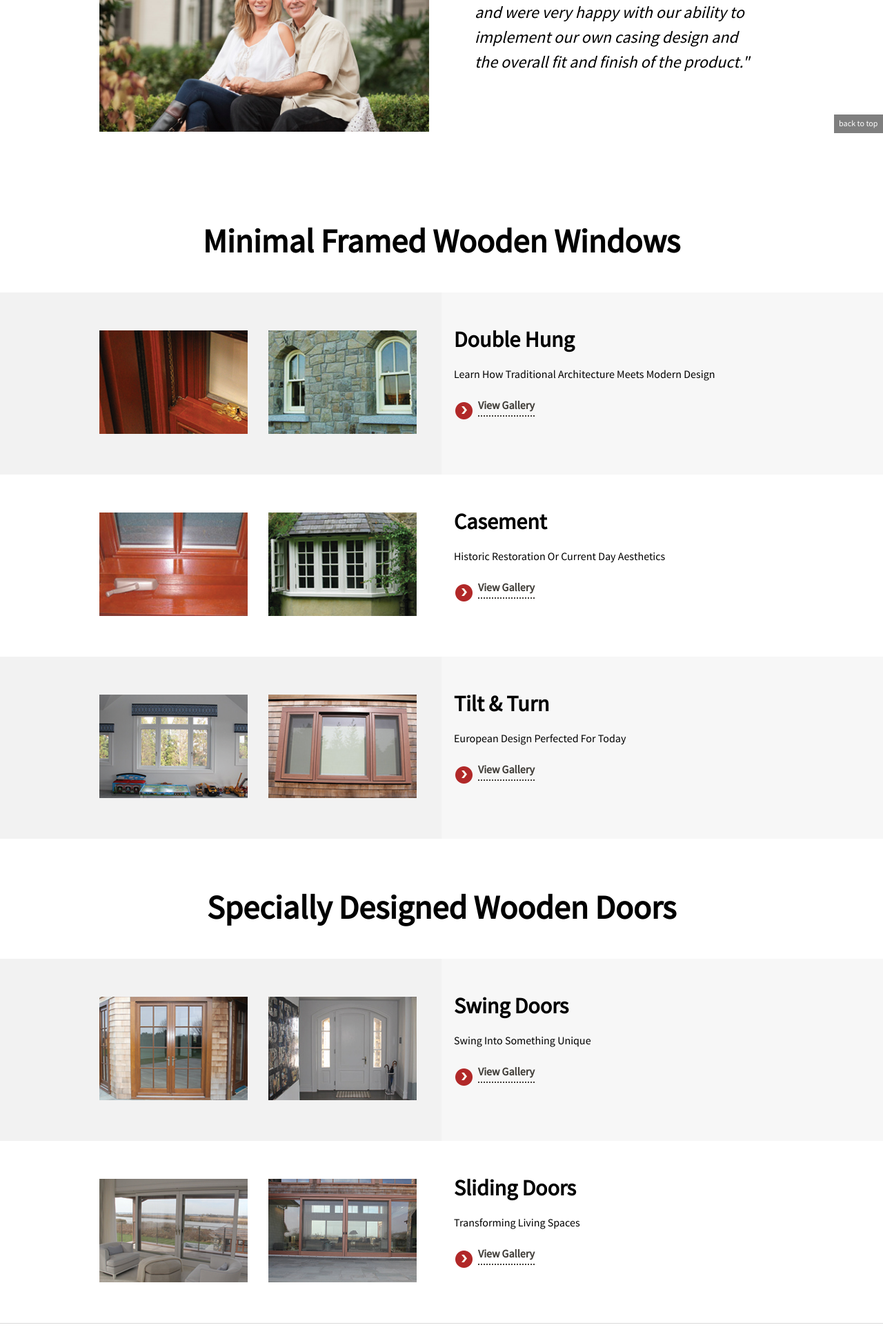
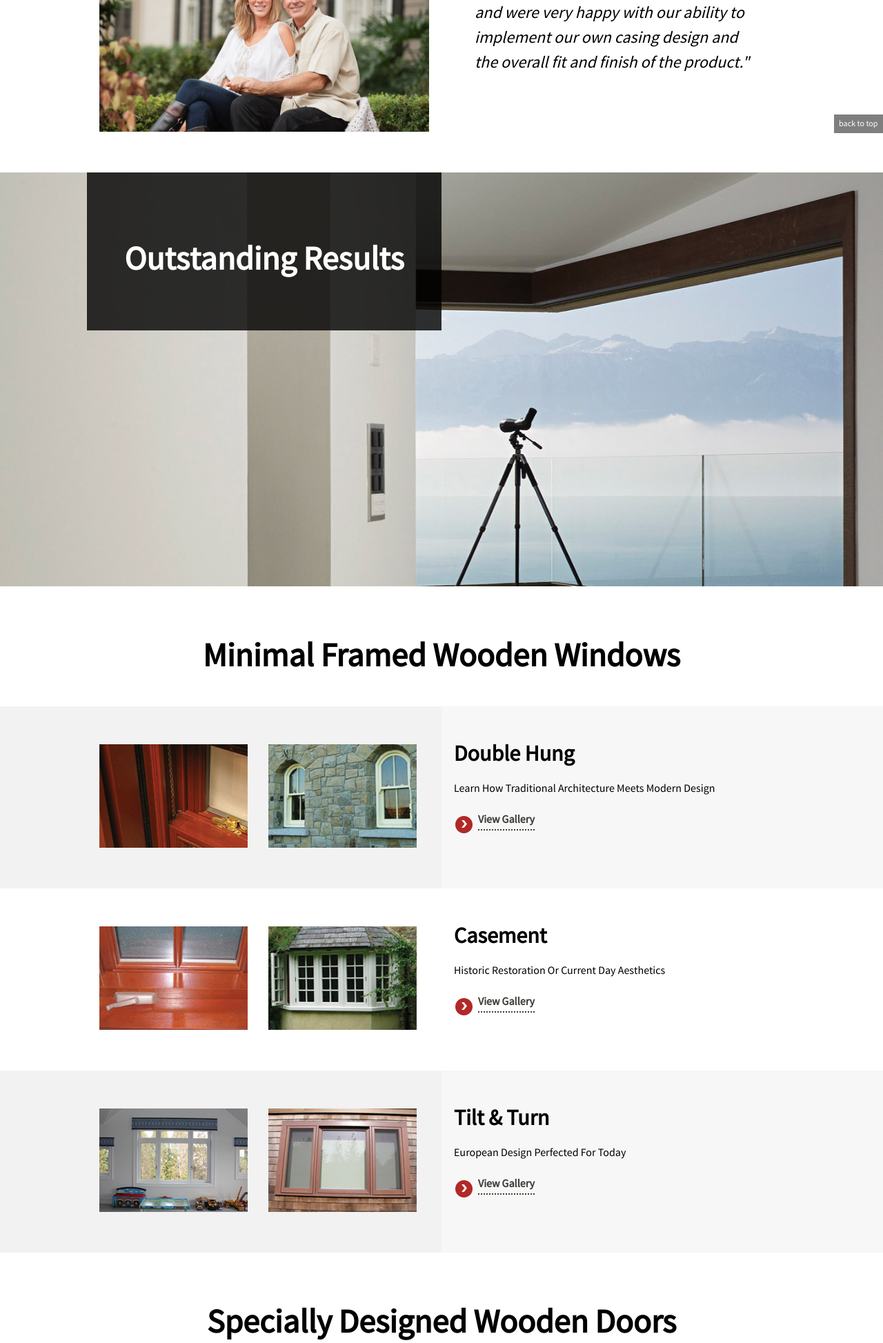
Before and after one commit to strategicpointmarketing/tradewind_website_2014, a PHP site: page /subpage.php in a window 1280 px wide. Shown: the part 607-2554 px from the top of the page at 69% size. Run offline with PHP 8.4, Linux system fonts and the light colour scheme; style sheets or scripts are compiled from the project's sources.

Commit message:
added test styles

```diff
--- a/subpage.php
+++ b/subpage.php
@@ -43,6 +43,18 @@
 								<h3 class="canon-text normal mtn">Actual Testimonial</h3>
 								<p class="paragon-text thin"><em>"We chose the TW Vertical slider window and were very happy with our ability to implement our own casing design and the overall fit and finish of the product."</em></p>
 							</div>
+						</div>
+					</div>
+				</div>
+			</div>
+		</section>
+
+		<section class="custom-wood-testimonial">
+			<div class="relative-container brand-promise-bg test-height">
+				<div class="wrapper">
+					<div class="gd-row">
+						<div class="gd-half float-left pbxl pm trans-blk-bg align-center">
+							<h3 class="great-text white-text">Outstanding Results</h3>
 						</div>
 					</div>
 				</div>
--- a/templates/leaf-base/resources/less/_theme/_site/base.less
+++ b/templates/leaf-base/resources/less/_theme/_site/base.less
@@ -182,13 +182,17 @@
 
 // Stretch Background
 
+.test-height {
+	height: 600px;
+}
+
 .stretch-bg {
 	background-size:cover;
 	background-repeat: no-repeat;
 
-	&.wood--1 {
+	&.wood--quote {
 
-		background:url("@{base-path-images}wood/tradewind-wood-hero.jpg");
+		background:url("@{base-path-images}tw-custom-wood-testimonial.jpg");
 
 	}
 }
```
Also changed, not shown: templates/leaf-base/resources/images/tw-custom-wood-testimonial.jpg (added), templates/leaf-base/resources/images/wood/tw-custom-wood-testimonial.jpg (added).
